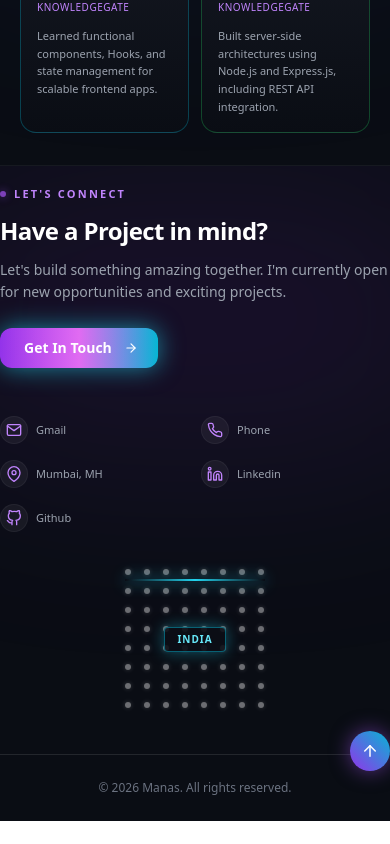
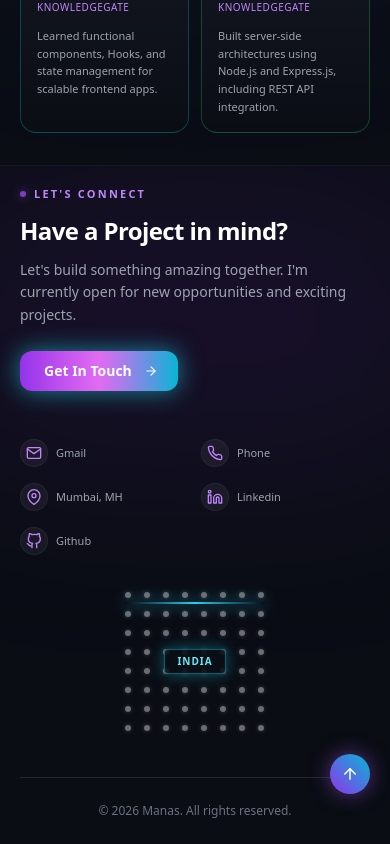
Before and after one commit to Manas-2007/Portfolio-Site, a React (Vite) app in the folder Portfolio Site/: page / in a window 390 px wide. Shown: the part 4594-5438 px from the top of the page. Before the commit the page ends 5415 px from the top, so only its background shows below. Built offline with nearby package versions, Linux system fonts and the light colour scheme.

Commit message:
fixed mobile scroll navigation

```diff
--- a/Portfolio Site/src/Components/Footer.jsx
+++ b/Portfolio Site/src/Components/Footer.jsx
@@ -18,7 +18,7 @@ const Footer = () => {
   ];
 
   return (
-    <footer id='contact' className="relative bg-[#0a0d14] border-t border-white/5 pt-5 lg:pt-10 pb-6 overflow-hidden z-10">
+    <footer id='contact' className="relative bg-[#0a0d14] border-t border-white/5 pt-5 lg:pt-10 pb-6 px-5 md:px-12 lg:px-20 xl:px-28 overflow-hidden z-10">
 
       <style>
         {`
```
